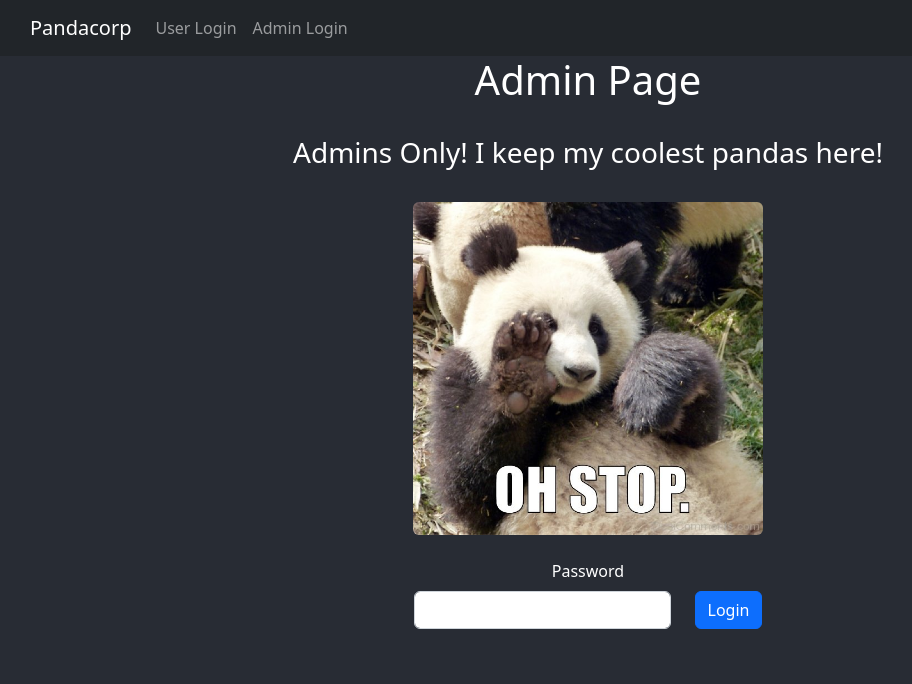
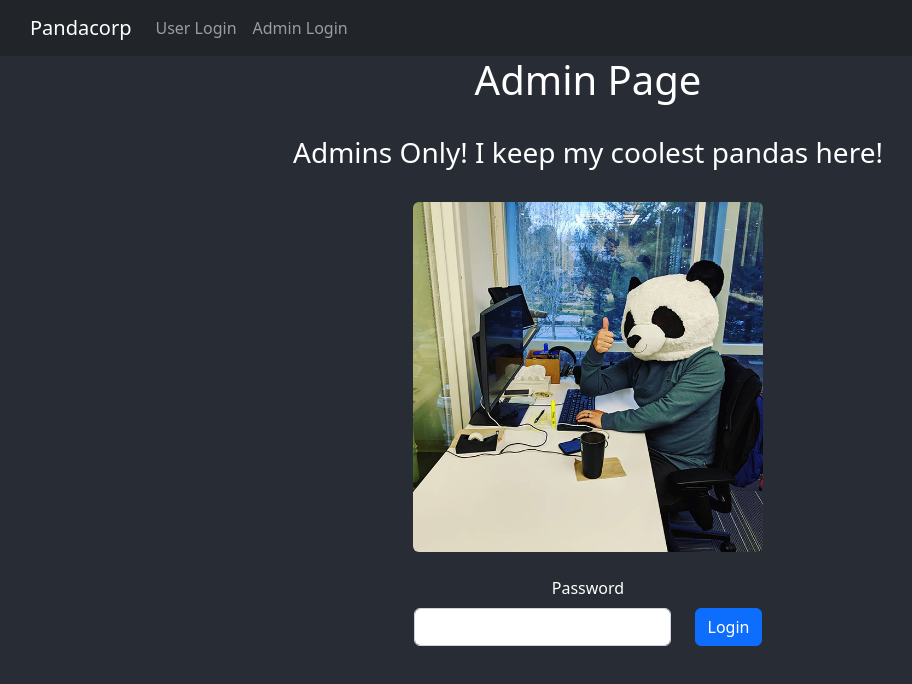
Before and after one commit to utahsec/uofusec-supersecuresite, a React (Create React App) app in the folder NodeJS/ReactUI/: page /adminlogin in a window 1280 px wide. Shown: the top 684 px of the page, without its empty margins (52-964 px from the left). Built offline with nearby package versions, Linux system fonts and the light colour scheme; no server answers.

Commit message:
Added new admin panda image

```diff
--- a/NodeJS/ReactUI/src/pages/AdminLogin/AdminLoginPage.js
+++ b/NodeJS/ReactUI/src/pages/AdminLogin/AdminLoginPage.js
@@ -89,7 +89,7 @@ export default function AdminLoginPage() {
         <Image
           style={{ maxWidth: 350 }}
           rounded={true}
-          src={require("../../images/Oh-Stop.jpg")}
+          src={require("../../images/oh-he-working.jpg")}
         />
         {authstate.Authenticated ? (
           <>
```
Also changed, not shown: NodeJS/ReactUI/src/images/oh-he-working.jpg (added).
